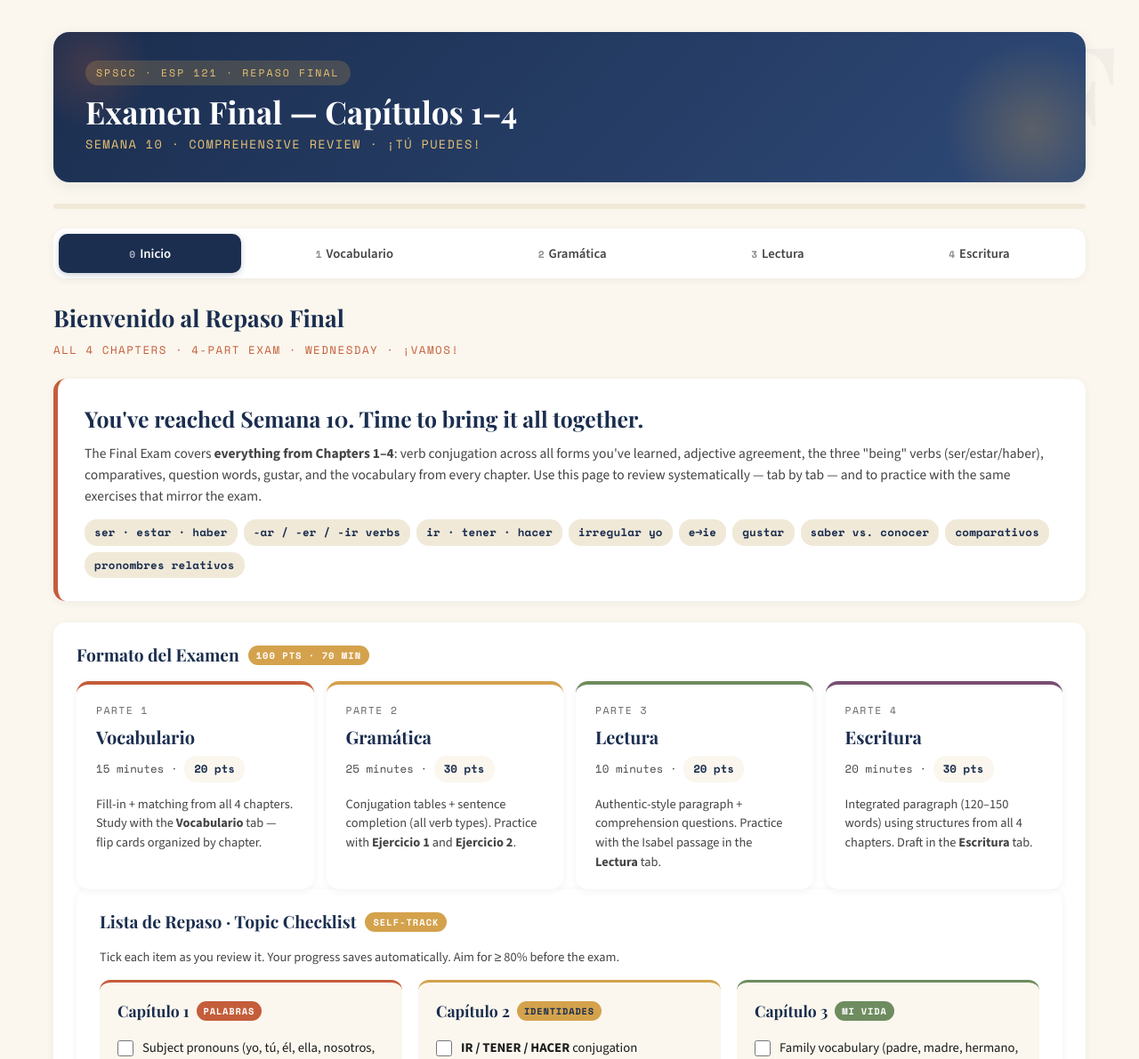
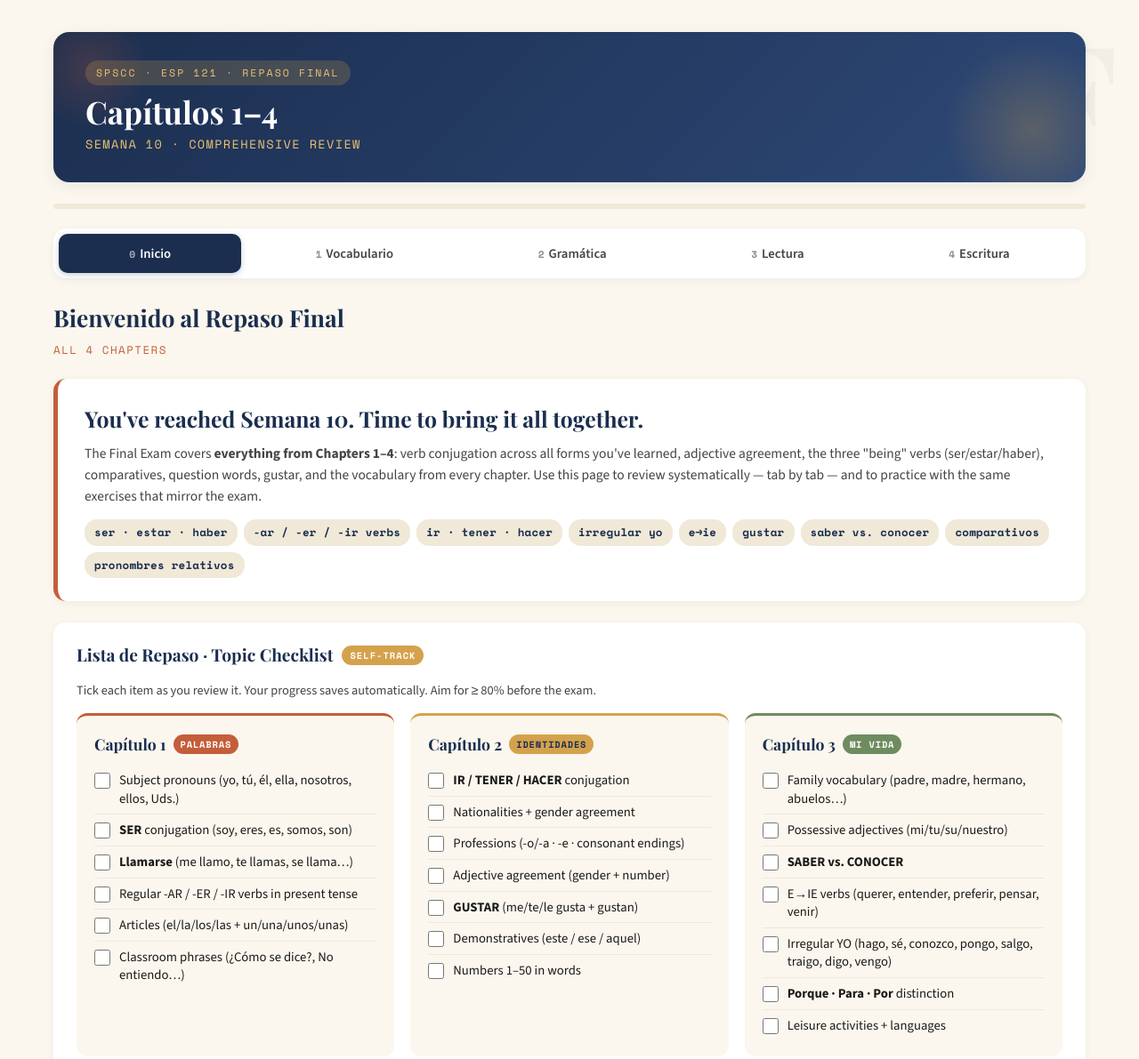
Before and after one commit to jmmenjivar21/IP_SPAN121_Textbook_FinalReview, a plain HTML site: page index.html in a window 1280 px wide. Shown: the top 1191 px of the page at 89% size. Drawn offline with nearby package versions, Linux system fonts and the light colour scheme.

Commit message:
Update index.html

```diff
--- a/index.html
+++ b/index.html
@@ -675,8 +675,8 @@ body{
   <!-- HEADER -->
   <div class="chap-head">
     <span class="header-badge">SPSCC · ESP 121 · REPASO FINAL</span>
-    <span class="header-title">Examen Final — Capítulos 1–4</span>
-    <span class="header-subtitle">Semana 10 · Comprehensive Review · ¡Tú puedes!</span>
+    <span class="header-title">Capítulos 1–4</span>
+    <span class="header-subtitle">Semana 10 · Comprehensive Review</span>
   </div>
 
   <div class="prog-bar"><div class="prog-fill" id="pf" style="width:0%"></div></div>
@@ -694,7 +694,7 @@ body{
   <!-- ═══ INICIO ═══ -->
   <section class="sec active" id="sec-ov">
     <h2 class="sec-title">Bienvenido al Repaso Final</h2>
-    <p class="sec-sub">All 4 chapters · 4-part exam · Wednesday · ¡Vamos!</p>
+    <p class="sec-sub">All 4 chapters</p>
 
     <div class="week-hero">
       <h1>You've reached Semana 10. Time to bring it all together.</h1>
@@ -710,35 +710,6 @@ body{
         <span class="chip">comparativos</span>
         <span class="chip">pronombres relativos</span>
       </div>
-    </div>
-
-    <div class="card">
-      <div class="card-title">Formato del Examen <span class="pill">100 PTS · 70 MIN</span></div>
-      <div class="exam-grid">
-        <div class="exam-card p1">
-          <div class="part-num">PARTE 1</div>
-          <h3>Vocabulario</h3>
-          <div class="time">15 minutes · <span class="pts">20 pts</span></div>
-          <p>Fill-in + matching from all 4 chapters. Study with the <strong>Vocabulario</strong> tab — flip cards organized by chapter.</p>
-        </div>
-        <div class="exam-card p2">
-          <div class="part-num">PARTE 2</div>
-          <h3>Gramática</h3>
-          <div class="time">25 minutes · <span class="pts">30 pts</span></div>
-          <p>Conjugation tables + sentence completion (all verb types). Practice with <strong>Ejercicio 1</strong> and <strong>Ejercicio 2</strong>.</p>
-        </div>
-        <div class="exam-card p3">
-          <div class="part-num">PARTE 3</div>
-          <h3>Lectura</h3>
-          <div class="time">10 minutes · <span class="pts">20 pts</span></div>
-          <p>Authentic-style paragraph + comprehension questions. Practice with the Isabel passage in the <strong>Lectura</strong> tab.</p>
-        </div>
-        <div class="exam-card p4">
-          <div class="part-num">PARTE 4</div>
-          <h3>Escritura</h3>
-          <div class="time">20 minutes · <span class="pts">30 pts</span></div>
-          <p>Integrated paragraph (120–150 words) using structures from all 4 chapters. Draft in the <strong>Escritura</strong> tab.</p>
-        </div>
     </div>
 
     <div class="card">
@@ -1339,7 +1310,7 @@ body{
 
   <!-- ═══ ESCRITURA ═══ -->
   <section class="sec" id="sec-es">
-    <h2 class="sec-title">Parte 4 · Escritura + Examen Oral</h2>
+    <h2 class="sec-title">Parte 4 · Examen Oral</h2>
     <p class="sec-sub">Integrated paragraph · 120–150 words · 30 pts</p>
 
     <div class="card">
@@ -1348,7 +1319,7 @@ body{
 
       <div class="ojo">
         <div class="ojo-title">Strategy</div>
-        <p>Start with <strong>SER + identity</strong> ("Mi tía Carmen es…"), add <strong>ESTAR or HAY</strong> for the place ("Vive en un barrio que está…"), weave in a <strong>comparative</strong> ("Es más creativa que…"), use <strong>gustar</strong> ("Le gusta…"), and close with <strong>porque or para</strong> ("…porque siempre me ayuda."). Tick off each structure as you write it.</p>
+        <p>Start with <strong>SER + identity</strong> ("Mi tía Carmen es…"), add <strong>ESTAR or HAY</strong> for the place ("Vive en un barrio que está…"), weave in a <strong>comparative</strong> ("Es más creativa que…"), use <strong>gustar</strong> ("Le gusta…"), and close with <strong>porque or para</strong> ("…porque siempre me ayuda."). Tick off each structure as you write it. This writing exercise can help you with your Oral Exam</p>
       </div>
 
       <p class="subhead">Estructuras a incluir · Tick as you use them:</p>
```
